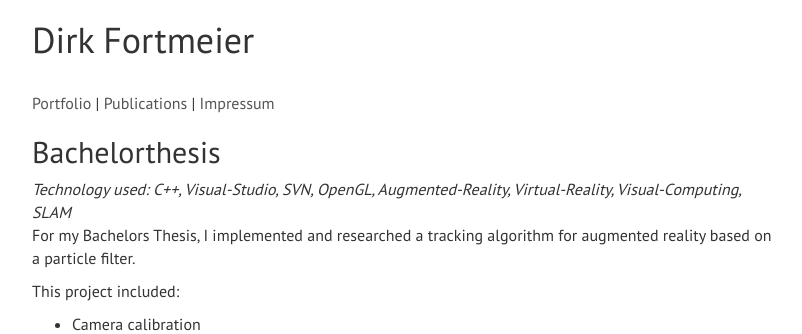
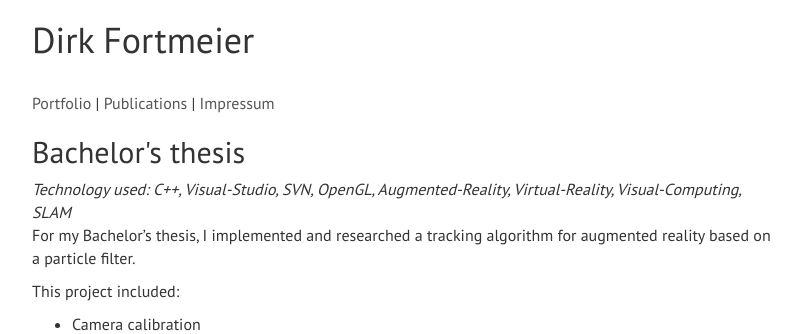
Before and after one commit to fortmeier/fortmeier.github.io, a Jekyll site: the page built from _posts/2009-01-01-BA.markdown, in a window 1280 px wide. Shown: the top 334 px of the page, without its empty margins (38-840 px from the left). Built offline with Jekyll 4.4.1, drawn with Linux system fonts in a browser that asks for light colours; nearby versions of some CDN libraries.

```diff
--- a/_posts/2007-01-01-EVJ.markdown
+++ b/_posts/2007-01-01-EVJ.markdown
@@ -7,6 +7,6 @@ teaserimage: "/images/evj_teaser.png"
 tech: Ruby, Rails, svn
 ---
 
-An early detour from my focus on virtual reality and an early use of Ruby on Rails.
+A detour to web development using Ruby on Rails.
 
 Together with my friend [Lennart](http://works.lmaa.name/), we coded the custom content managment system "Sir Veillance" and used it to create a website of the EVJ Schöppenstedt. After being used for several years, it now has been replaced by TYPO3 by the webmaster.
--- a/_posts/2009-01-01-BA.markdown
+++ b/_posts/2009-01-01-BA.markdown
@@ -1,13 +1,13 @@
 ---
 layout: post
-title:  "Bachelorthesis"
+title:  "Bachelor's thesis"
 date:   2009-01-01 21:07:47
 categories: science
 tech: C++, Visual-Studio, SVN, OpenGL, Augmented-Reality, Virtual-Reality, Visual-Computing, SLAM
 teaserimage: "/images/BA_teaser.png"
 ---
 
-For my Bachelors Thesis, I implemented and researched a tracking algorithm for augmented reality based on a particle filter.
+For my Bachelor's thesis, I implemented and researched a tracking algorithm for augmented reality based on a particle filter.
 
 This project included:
 
--- a/_posts/2010-01-01-MA.markdown
+++ b/_posts/2010-01-01-MA.markdown
@@ -1,10 +1,10 @@
 ---
 layout: post
-title:  "Masterthesis"
+title:  "Master's thesis"
 date:   2010-01-01 21:07:47
 categories: science
 tech: Finite-Element-Method, C++, Visual Studio, OpenGL
 teaserimage: "/images/MA_teaser.png"
 ---
 
-In my master thesis I implement a method for the simulation of insertion of flexible needles into soft tissue. The soft-tissue simulation was based on linear-elastic continuum dynamics and used a finite-element method for discretization.
+In my master's thesis I implement a method for the simulation of insertion of flexible needles into soft tissue. The soft-tissue simulation was based on linear-elastic continuum dynamics and used a finite-element method for discretization.
```
Also changed, not shown: images/BA_teaser.png, images/FIPSI_teaser.png, images/MA_teaser.png, images/ai_teaser.png, images/curnel_teaser.png, images/gyrowings_teaser.png, images/spacelegacy3_teaser.png, images/tankgame_teaser.png, images/wiiport_teaser.png.
